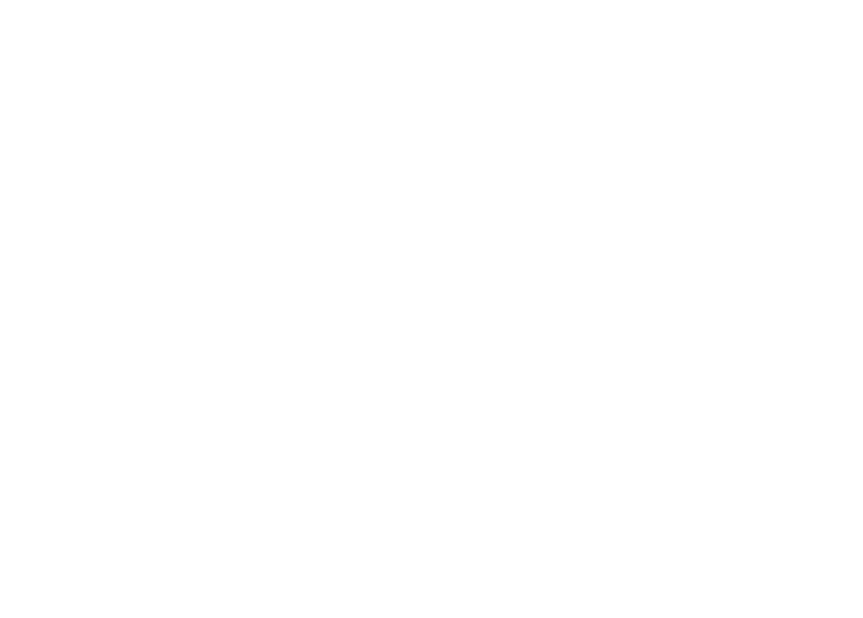
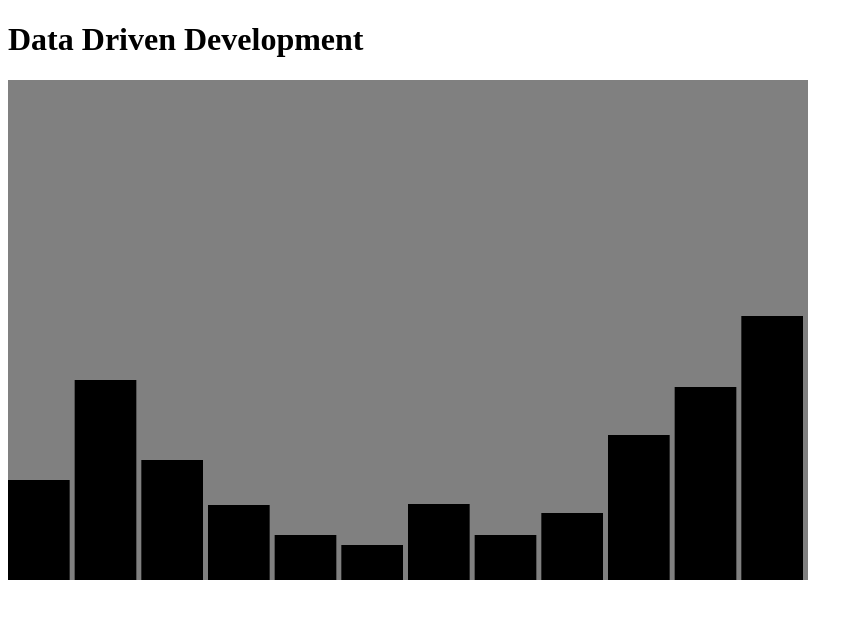
Before and after one commit to rizikolik/D3_First-Works, a plain HTML site: page index.html in a window 1280 px wide. Shown: the whole page, without its empty margins (0-863 px from the left). Drawn offline with nearby package versions, Linux system fonts and the light colour scheme.

Commit message:
end of study

```diff
--- a/index.html
+++ b/index.html
@@ -2,11 +2,13 @@
 <html>
     <head>
         <title>D3 Beginning</title>
+    <link rel="stylesheet" href="main.css" type="text/css"/>
     </head>
     <body>
-        <script>
-
-        </script>
+        <h1>Data Driven Development </h1>
+        <svg></svg>
+      <script src="https://d3js.org/d3.v5.min.js">
+     </script>
         <script src="main.js"></script>
     </body>
 </html>
--- a/main.css
+++ b/main.css
@@ -0,0 +1,3 @@
+.bar-chart{
+    background-color:gray;
+}
--- a/main.js
+++ b/main.js
@@ -0,0 +1,27 @@
+
+
+let dataset=[100,200,120,75,45,35,76,45,67,145,193,264];
+
+const svgWidth=800;
+const svgHeight=500;
+const barPadding=5;
+const barWidth=(svgWidth/dataset.length);
+
+
+
+let svg=d3.select("svg")
+    .attr("width",svgWidth)
+    .attr("height",svgHeight)
+    .attr("class","bar-chart");
+
+let barChart=svg.selectAll("rect")
+    .data(dataset)
+    .enter()
+    .append("rect")
+    .attr("y",function(d){return (svgHeight-d);})
+    .attr("height",function(d){return d;})
+    .attr("width",barWidth-barPadding)
+    .attr("transform",function(d,i){
+        let translate=barWidth*i;
+        return "translate("+translate+")";
+    });
```
